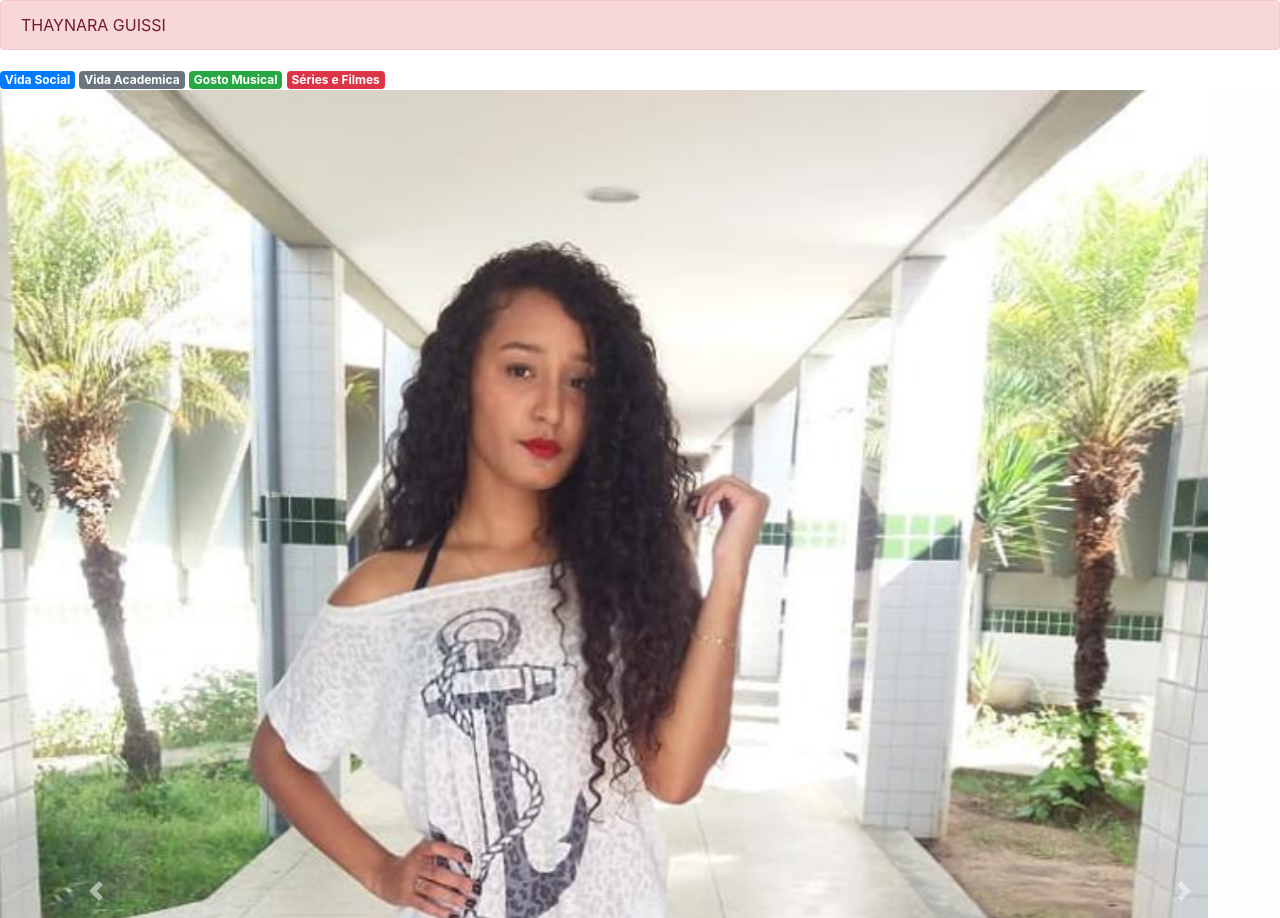
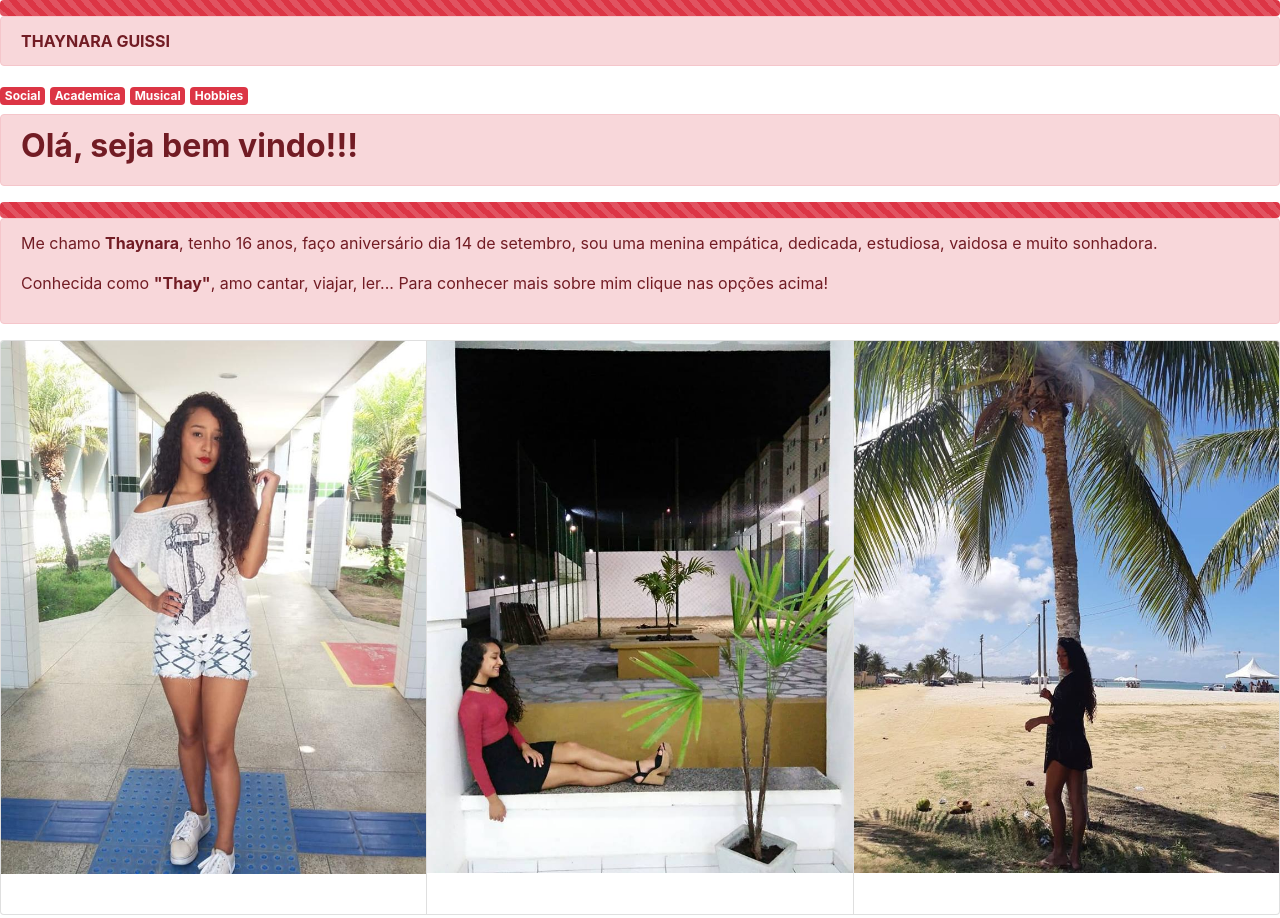
Before and after one commit to Thaynarags/Thaynarags.github.io, a plain HTML site: page index.html in a window 1280 px wide. Shown: the top 918 px of the page. Drawn offline with nearby package versions, Linux system fonts and the light colour scheme.

Commit message:
Update index.html

```diff
--- a/index.html
+++ b/index.html
@@ -8,12 +8,15 @@
         <link rel="stylesheet" href="https://stackpath.bootstrapcdn.com/bootstrap/4.3.1/css/bootstrap.min.css" integrity="sha384-ggOyR0iXCbMQv3Xipma34MD+dH/1fQ784/j6cY/iJTQUOhcWr7x9JvoRxT2MZw1T" crossorigin="anonymous">
     </head>
     <body bgcolor="F5A9BC">
+        <div class="progress">
+            <div class="progress-bar progress-bar-striped bg-danger" role="progressbar" style="width: 100%" aria-valuenow="100" aria-valuemin="0" aria-valuemax="100"></div>
+          </div>
 <div class="alert alert-danger" role="alert">
-  THAYNARA GUISSI</div>
-   <a href="social.html" class="badge badge-primary">Vida Social</a>
-   <a href="aceme.html" class="badge badge-secondary">Vida Academica</a>
-   <a href="musica.html" class="badge badge-success">Gosto Musical</a>
-   <a href="filme.html" class="badge badge-danger">Séries e Filmes</a>
+  <strong>THAYNARA GUISSI</strong></div>
+   <a href="social.html" class="badge badge-danger">  Social   </a>
+   <a href="aceme.html" class="badge badge-danger">   Academica   </a>
+   <a href="musica.html" class="badge badge-danger">  Musical   </a>
+   <a href="filme.html" class="badge badge-danger">   Hobbies   </a>
    <div class="bd-example">
   <div id="carouselExampleCaptions" class="carousel slide" data-ride="carousel">
     <ol class="carousel-indicators">
@@ -21,33 +24,35 @@
       <li data-target="#carouselExampleCaptions" data-slide-to="1"></li>
       <li data-target="#carouselExampleCaptions" data-slide-to="2"></li>
     </ol>
-    <div class="carousel-inner">
-      <div class="carousel-item active">
-        <img src="IMG/if.jpg" widht ="80%" heigth ="80%" class="d-block w-100" alt="...">
-        <div class="carousel-caption d-none d-md-block">
-        </div>
+    <h1></h1>
+    <div class="alert alert-danger" role="alert">
+  <h2><strong>Olá, seja bem vindo!!!</strong></h2>
+</div>
+<div class="progress">
+    <div class="progress-bar progress-bar-striped bg-danger" role="progressbar" style="width: 100%" aria-valuenow="100" aria-valuemin="0" aria-valuemax="100"></div>
+  </div>
+ <div class="alert alert-danger" role="alert">
+   <p>Me chamo <strong>Thaynara</strong>, tenho 16 anos, faço aniversário dia 14 de setembro, sou uma menina empática, dedicada, estudiosa, vaidosa e muito sonhadora.</p>
+   <p>Conhecida como <strong>"Thay"</strong>, amo cantar, viajar, ler...  Para conhecer mais sobre mim clique nas opções acima!
+</div>
+    <div class="card-group">
+  <div class="card">
+    <img src="img/if.jpg" class="card-img-top" alt="...">
+    <div class="card-body">
       </div>
-      <div class="carousel-item">
-        <img src="IMG/toda.jpg" widht ="80%" heigth ="80%" class="d-block w-100" alt="...">
-        <div class="carousel-caption d-none d-md-block">
-        </div>
+  </div>
+  <div class="card">
+    <img src="img/iv.jpg" class="card-img-top" alt="...">
+    <div class="card-body">
       </div>
-      <div class="carousel-item">
-        <img src="IMG/toda1.jpg" widht ="80%" heigth ="80%" class="d-block w-100" alt="...">
-        <div class="carousel-caption d-none d-md-block">
-        </div>
+  </div>
+  <div class="card">
+    <img src="img/luce.jpg" class="card-img-top" alt="...">
+    <div class="card-body">
       </div>
-    </div>
-    <a class="carousel-control-prev" href="#carouselExampleCaptions" role="button" data-slide="prev">
-      <span class="carousel-control-prev-icon" aria-hidden="true"></span>
-      <span class="sr-only">Previous</span>
-    </a>
-    <a class="carousel-control-next" href="#carouselExampleCaptions" role="button" data-slide="next">
-      <span class="carousel-control-next-icon" aria-hidden="true"></span>
-      <span class="sr-only">Next</span>
-    </a>
   </div>
 </div>
+
 
 <script src="https://code.jquery.com/jquery-3.3.1.slim.min.js" integrity="sha384-q8i/X+965DzO0rT7abK41JStQIAqVgRVzpbzo5smXKp4YfRvH+8abtTE1Pi6jizo" crossorigin="anonymous"></script>
 <script src="https://cdnjs.cloudflare.com/ajax/libs/popper.js/1.14.7/umd/popper.min.js" integrity="sha384-UO2eT0CpHqdSJQ6hJty5KVphtPhzWj9WO1clHTMGa3JDZwrnQq4sF86dIHNDz0W1" crossorigin="anonymous"></script>
```
